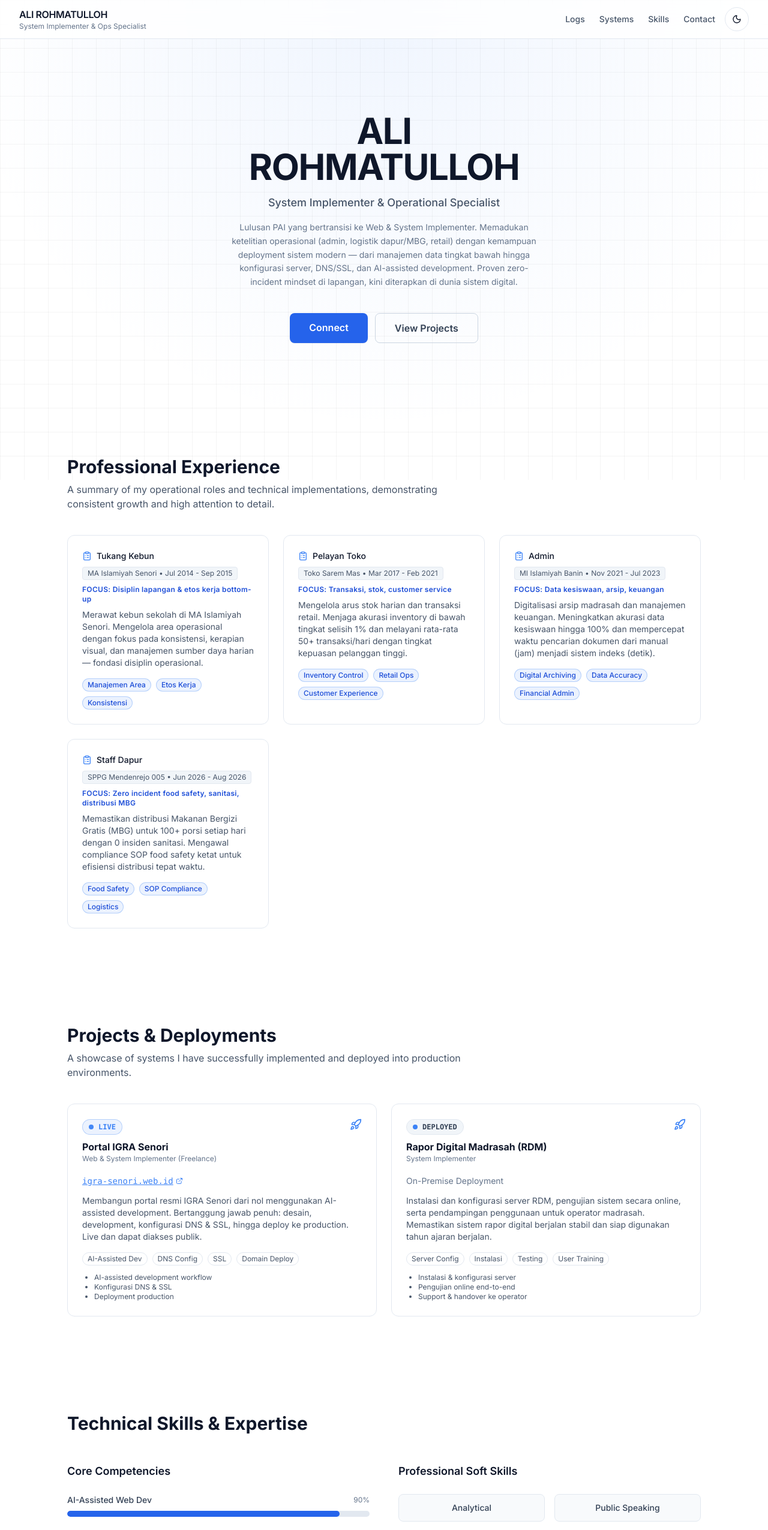
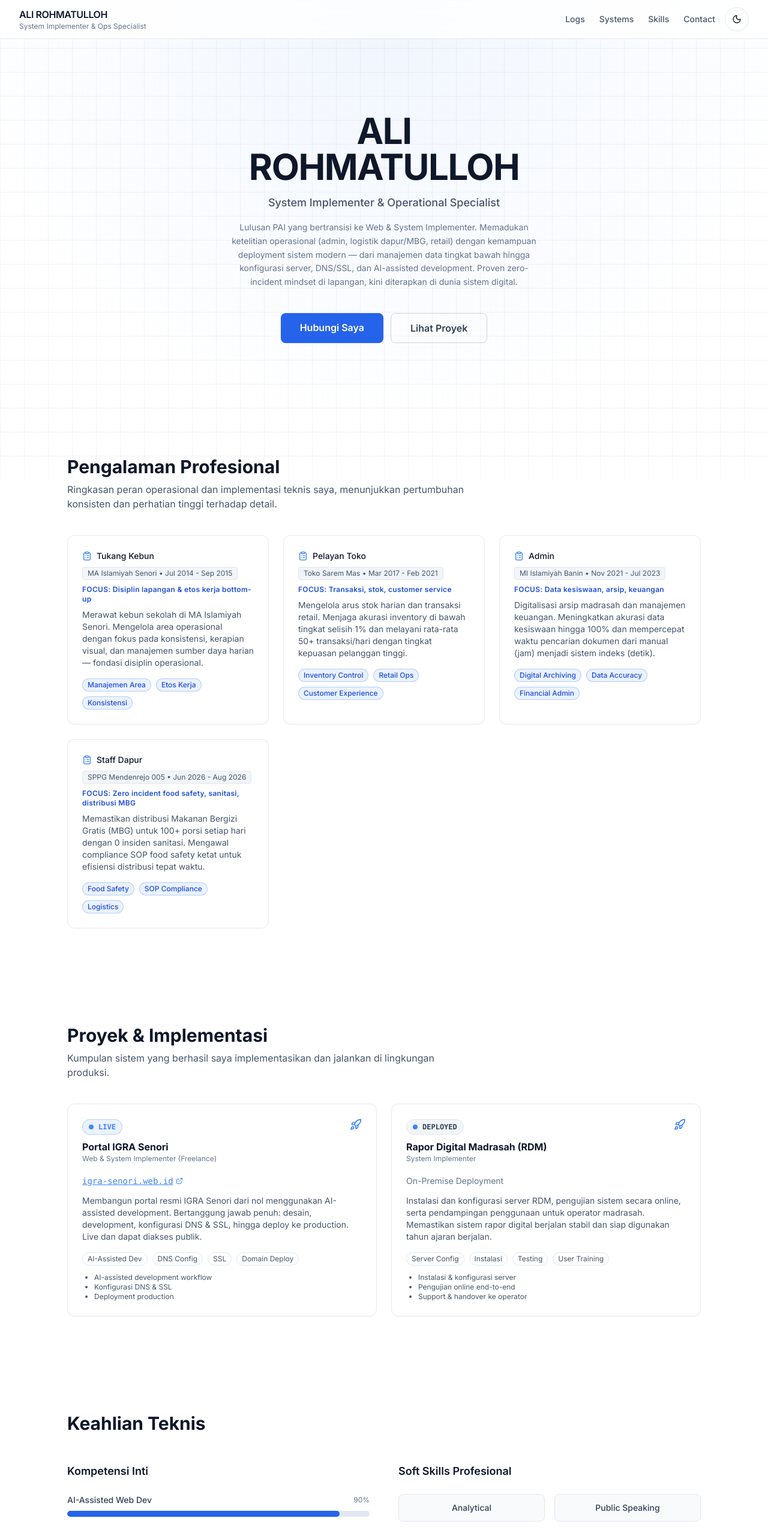
Before and after one commit to alirohmat/Portofolio, a React (Vite) app: page / in a window 1280 px wide. Shown: the top 2551 px of the page at 60% size. Built offline with nearby package versions, Linux system fonts and the light colour scheme.

Commit message:
fix: selaraskan heading ke Bahasa Indonesia

```diff
--- a/src/components/sections/Contact.jsx
+++ b/src/components/sections/Contact.jsx
@@ -7,8 +7,8 @@ export default function Contact() {
   return (
     <section id="contact" className="py-20">
       <div className="max-w-6xl mx-auto px-4 md:px-6">
-        <h2 className="text-3xl font-bold text-slate-900 dark:text-white mb-2 text-center">Get in Touch</h2>
-        <p className="text-center text-slate-600 dark:text-slate-400 mb-10">Feel free to reach out for professional collaborations or inquiries.</p>
+        <h2 className="text-3xl font-bold text-slate-900 dark:text-white mb-2 text-center">Hubungi Saya</h2>
+        <p className="text-center text-slate-600 dark:text-slate-400 mb-10">Silakan hubungi saya untuk kolaborasi profesional atau pertanyaan lebih lanjut.</p>
 
         <div className="max-w-2xl mx-auto">
           <div className="bg-white dark:bg-slate-800 border border-slate-200 dark:border-slate-700 rounded-xl p-8 sm:p-10 shadow-sm">
@@ -42,7 +42,7 @@ export default function Contact() {
                 rel="noopener noreferrer"
                 className="inline-flex items-center gap-2 bg-blue-600 text-white font-semibold px-6 py-3 rounded-lg hover:bg-blue-700 transition shadow-sm"
               >
-                Connect on WhatsApp
+                Hubungi via WhatsApp
               </a>
             </div>
           </div>
--- a/src/components/sections/DeployedSystems.jsx
+++ b/src/components/sections/DeployedSystems.jsx
@@ -9,8 +9,8 @@ export default function DeployedSystems() {
   return (
     <section id="systems" className="py-20">
       <div className="max-w-6xl mx-auto px-4 md:px-6">
-        <h2 className="text-3xl font-bold text-slate-900 dark:text-white mb-2">Projects & Deployments</h2>
-        <p className="text-slate-600 dark:text-slate-400 mb-10 max-w-2xl">A showcase of systems I have successfully implemented and deployed into production environments.</p>
+        <h2 className="text-3xl font-bold text-slate-900 dark:text-white mb-2">Proyek & Implementasi</h2>
+        <p className="text-slate-600 dark:text-slate-400 mb-10 max-w-2xl">Kumpulan sistem yang berhasil saya implementasikan dan jalankan di lingkungan produksi.</p>
 
         <div className="grid grid-cols-1 md:grid-cols-2 gap-6">
           {deployedSystems.map((item, index) => (
--- a/src/components/sections/Hero.jsx
+++ b/src/components/sections/Hero.jsx
@@ -26,13 +26,13 @@ export default function Hero() {
             href="#contact"
             className="w-full sm:w-auto rounded-lg bg-blue-600 px-8 py-3 font-semibold text-white hover:bg-blue-700 transition shadow-sm"
           >
-            Connect
+            Hubungi Saya
           </a>
           <a
             href="#systems"
             className="w-full sm:w-auto rounded-lg border border-slate-300 px-8 py-3 font-semibold text-slate-700 hover:bg-slate-50 dark:border-slate-700 dark:text-slate-300 dark:hover:bg-slate-800 transition"
           >
-            View Projects
+            Lihat Proyek
           </a>
         </div>
       </motion.div>
--- a/src/components/sections/OperationalLogs.jsx
+++ b/src/components/sections/OperationalLogs.jsx
@@ -14,8 +14,8 @@ export default function OperationalLogs() {
   return (
     <section id="logs" className="py-20">
       <div className="max-w-6xl mx-auto px-4 md:px-6">
-        <h2 className="text-3xl font-bold text-slate-900 dark:text-white mb-2">Professional Experience</h2>
-        <p className="text-slate-600 dark:text-slate-400 mb-10 max-w-2xl">A summary of my operational roles and technical implementations, demonstrating consistent growth and high attention to detail.</p>
+        <h2 className="text-3xl font-bold text-slate-900 dark:text-white mb-2">Pengalaman Profesional</h2>
+        <p className="text-slate-600 dark:text-slate-400 mb-10 max-w-2xl">Ringkasan peran operasional dan implementasi teknis saya, menunjukkan pertumbuhan konsisten dan perhatian tinggi terhadap detail.</p>
         <div className="grid grid-cols-1 md:grid-cols-2 lg:grid-cols-3 gap-6">
           {operationalLogs.map((log, index) => {
             const Icon = logIcons[log.type] || ClipboardList;
--- a/src/components/sections/TechStack.jsx
+++ b/src/components/sections/TechStack.jsx
@@ -6,12 +6,12 @@ export default function TechStack() {
   return (
     <section id="skills" className="py-20">
       <div className="max-w-6xl mx-auto px-4 md:px-6">
-        <h2 className="text-3xl font-bold text-slate-900 dark:text-white mb-2">Technical Skills & Expertise</h2>
+        <h2 className="text-3xl font-bold text-slate-900 dark:text-white mb-2">Keahlian Teknis</h2>
 
         <div className="grid grid-cols-1 md:grid-cols-2 gap-12 mt-12">
           {/* Hard Modules */}
           <div>
-            <h3 className="text-lg font-semibold text-slate-900 dark:text-white mb-6">Core Competencies</h3>
+            <h3 className="text-lg font-semibold text-slate-900 dark:text-white mb-6">Kompetensi Inti</h3>
 
             {techSkills.map((skill) => (
               <div key={skill.name} className="mb-5">
@@ -33,7 +33,7 @@ export default function TechStack() {
 
           {/* Soft Protocols */}
           <div>
-            <h3 className="text-lg font-semibold text-slate-900 dark:text-white mb-6">Professional Soft Skills</h3>
+            <h3 className="text-lg font-semibold text-slate-900 dark:text-white mb-6">Soft Skills Profesional</h3>
 
             <div className="grid grid-cols-2 gap-4">
               {softSkills.map((skill) => (
```
